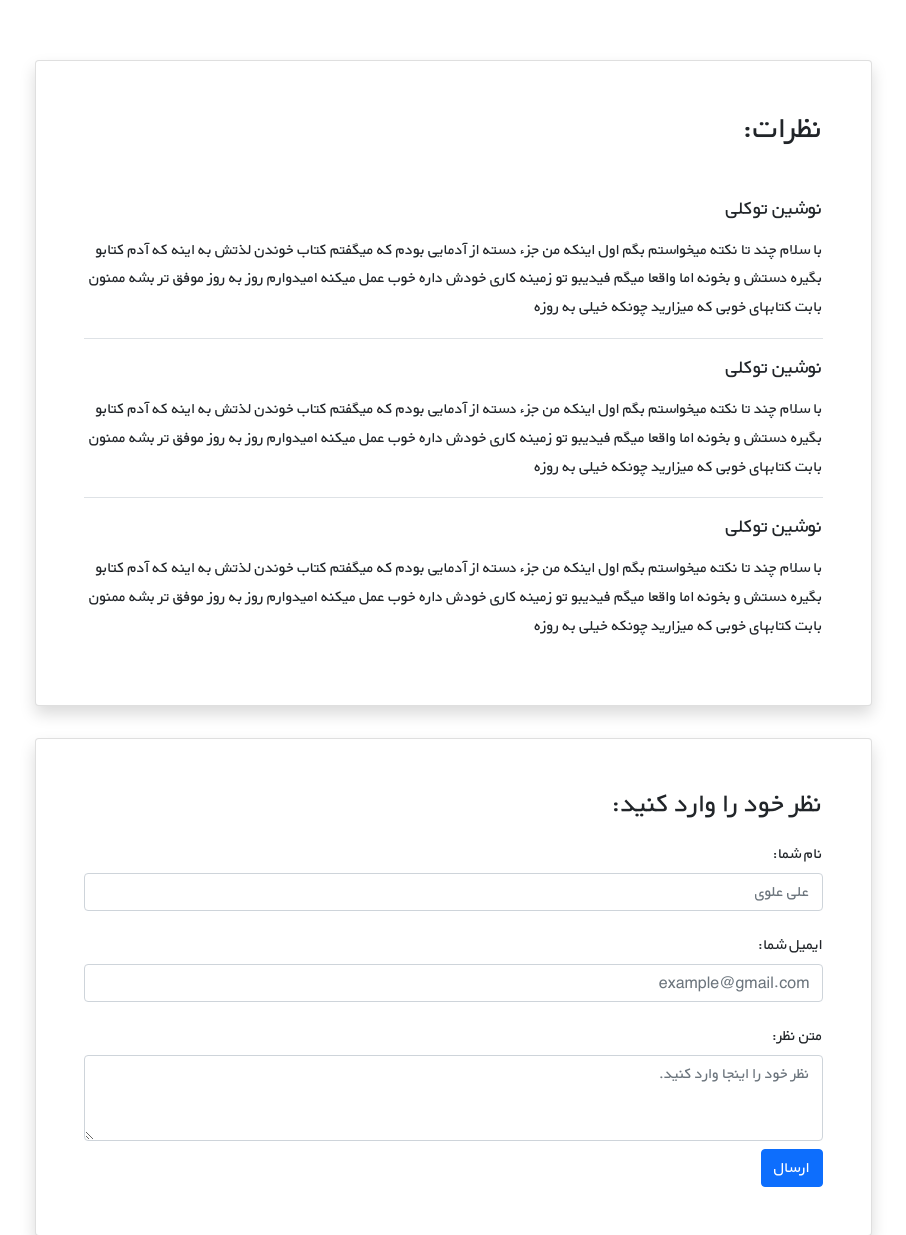
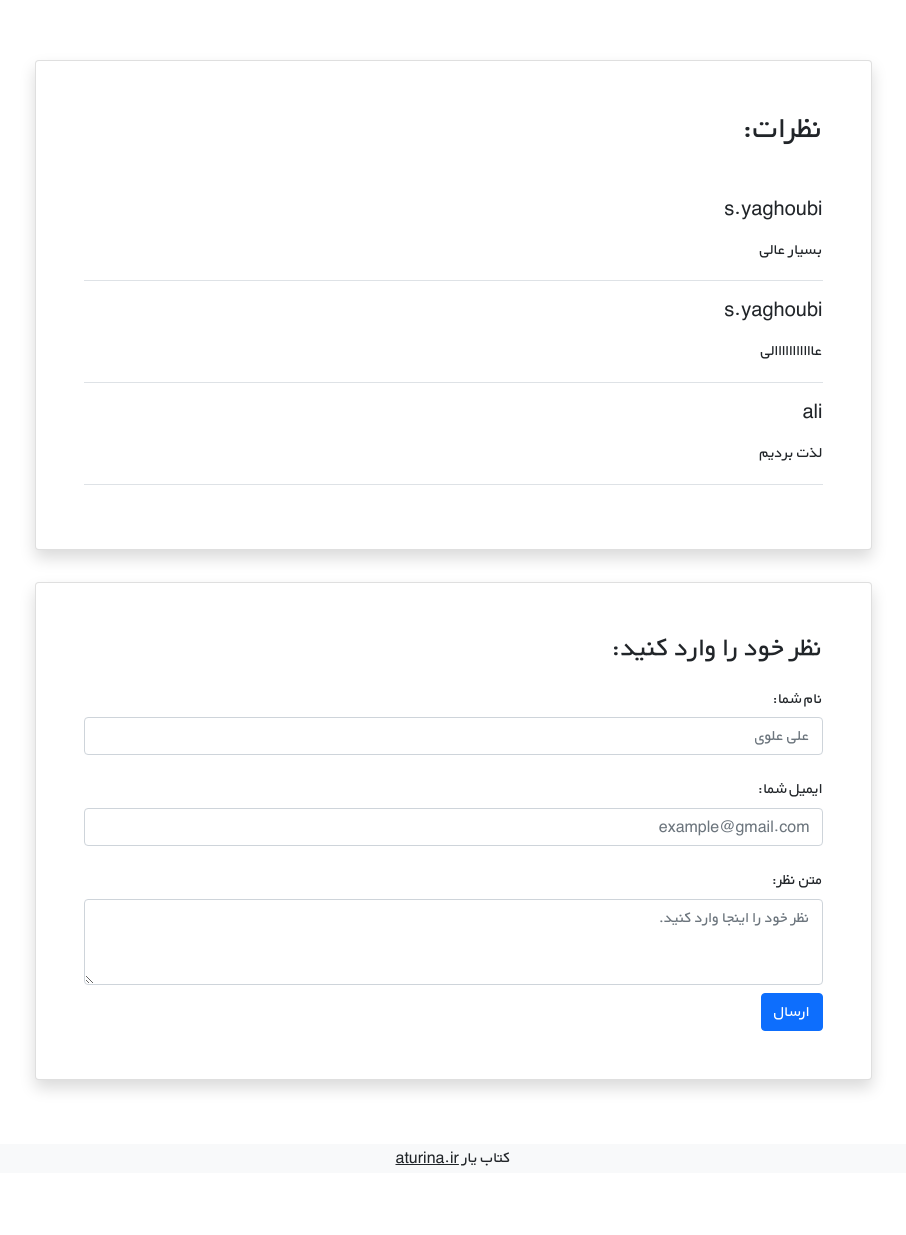
Before and after one commit to sadeghyaghoubi/bookstore, a Django app: page /books/2/ in a window 1280 px wide. Shown: the part 2440-3675 px from the top of the page, without its empty margins (187-1093 px from the left). After the commit the page ends 3606 px from the top, so only its background shows below. Run offline with Django 4.2, Linux system fonts and the light colour scheme; data comes from the database, SQL or seed files in the repository; both versions use the stored data as it was after the commit.

Commit message:
show comment in bookdetail with def

```diff
--- a/books/templates/book/book_detail.html
+++ b/books/templates/book/book_detail.html
@@ -28,7 +28,7 @@
                         </div>
                         <div class="col-xs-12 col-md-3 d-flex flex-column">
                             <h3 class="align-self-center pt-2 text-muted align-self-md-end">
-                                {{book.price}} تومان
+                                {{ book.price }} تومان
                             </h3>
                         </div>
                     </div>
@@ -40,37 +40,15 @@
                 </div>
 
 
-
                 <div class="d-flex justify-content-center">
                     <div class="card shadow my-3 p-5 w-sm-75 w-100">
                         <h2 class="mb-5">نظرات:</h2>
+                        {% for comment in comments %}
                             <div class="border-bottom mb-3">
-                        <h5 class="mb-3">نوشین توکلی</h5>
-                        <p>با سلام چند تا نکته میخواستم بگم اول اینکه من جزء دسته از آدمایی بودم که میگفتم کتاب خوندن
-                            لذتش
-                            به اینه که آدم کتابو بگیره دستش و بخونه اما واقعا میگم فیدیبو تو زمینه کاری خودش داره خوب
-                            عمل
-                            میکنه امیدوارم روز به روز موفق تر بشه ممنون بابت کتابهای خوبی که میزارید چونکه خیلی به
-                            روزه</p>
+                                <h5 class="mb-3">{{ comment.user.username }}</h5>
+                                <p>{{ comment.text }}</p>
                             </div>
-                    <div class="border-bottom mb-3">
-                        <h5 class="mb-3">نوشین توکلی</h5>
-                        <p>با سلام چند تا نکته میخواستم بگم اول اینکه من جزء دسته از آدمایی بودم که میگفتم کتاب خوندن
-                            لذتش
-                            به اینه که آدم کتابو بگیره دستش و بخونه اما واقعا میگم فیدیبو تو زمینه کاری خودش داره خوب
-                            عمل
-                            میکنه امیدوارم روز به روز موفق تر بشه ممنون بابت کتابهای خوبی که میزارید چونکه خیلی به
-                            روزه</p>
-                    </div>
-                    <div>
-                        <h5 class="mb-3">نوشین توکلی</h5>
-                        <p>با سلام چند تا نکته میخواستم بگم اول اینکه من جزء دسته از آدمایی بودم که میگفتم کتاب خوندن
-                            لذتش
-                            به اینه که آدم کتابو بگیره دستش و بخونه اما واقعا میگم فیدیبو تو زمینه کاری خودش داره خوب
-                            عمل
-                            میکنه امیدوارم روز به روز موفق تر بشه ممنون بابت کتابهای خوبی که میزارید چونکه خیلی به
-                            روزه</p>
-                    </div>
+                        {% endfor %}
                     </div>
                 </div>
 
--- a/books/urls.py
+++ b/books/urls.py
@@ -2,7 +2,7 @@ from django.urls import path
 from . import views
 urlpatterns = [
     path('', views.BookListView.as_view(), name='book_list', ),
-    path('<int:pk>/', views.BookDetailView.as_view(), name='book_detail', ),
+    path('<int:pk>/', views.book_detail_view, name='book_detail', ),
     path('create/', views.BookCreateView.as_view(), name='book_create', ),
     path('<int:pk>/update/', views.BookUpdateView.as_view(), name='book_update', ),
     path('<int:pk>/delete/', views.BookDeleteView.as_view(), name='book_delete', ),
--- a/books/views.py
+++ b/books/views.py
@@ -1,4 +1,4 @@
-from django.shortcuts import render
+from django.shortcuts import render, get_object_or_404
 from django.views import generic
 from .models import Book
 from django.urls import reverse_lazy
@@ -10,9 +10,15 @@ class BookListView(generic.ListView):
     paginate_by = 4
 
 
-class BookDetailView(generic.DetailView):
-    model = Book
-    template_name = 'book/book_detail.html'
+# class BookDetailView(generic.DetailView):
+#     model = Book
+#     template_name = 'book/book_detail.html'
+
+def book_detail_view(request, pk):
+    book = get_object_or_404(Book, pk=pk)
+    book_comments = book.comments.all()
+    return render(request, 'book/book_detail.html', {'book': book, 'comments': book_comments})
+
 
 
 class BookCreateView(generic.CreateView):
```
Also changed, not shown: db.sqlite3. Lines whose indentation alone changed are shown as unchanged.
